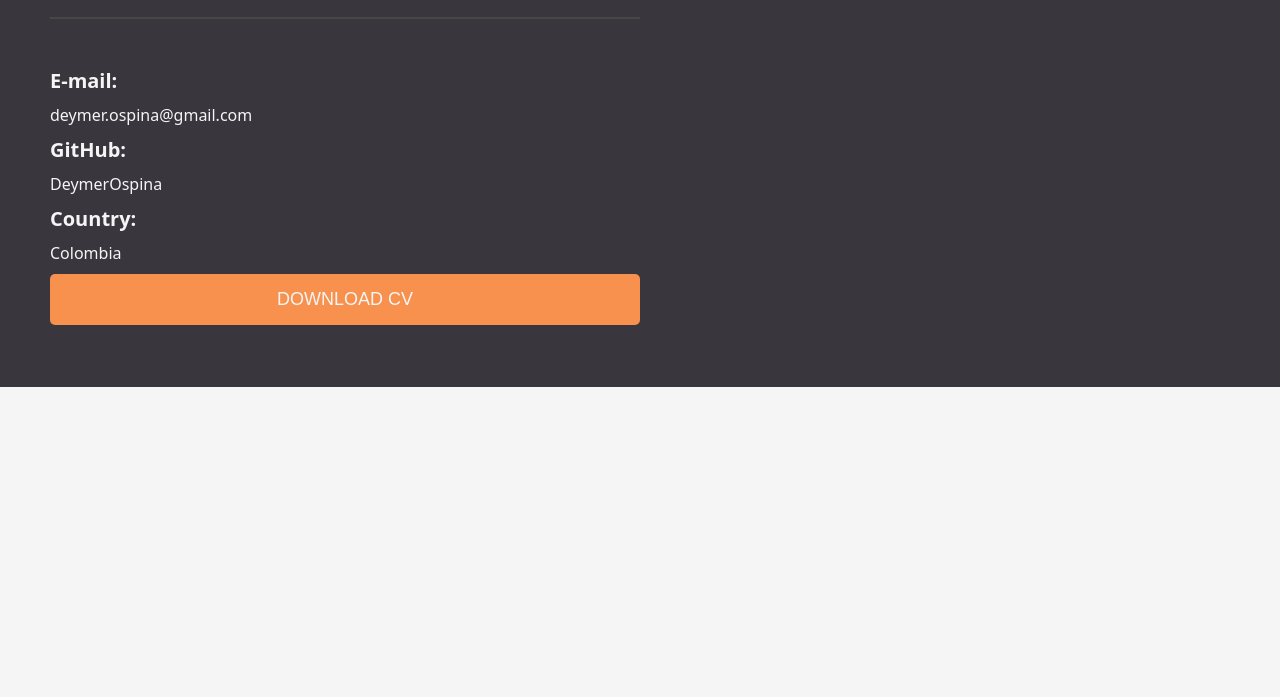
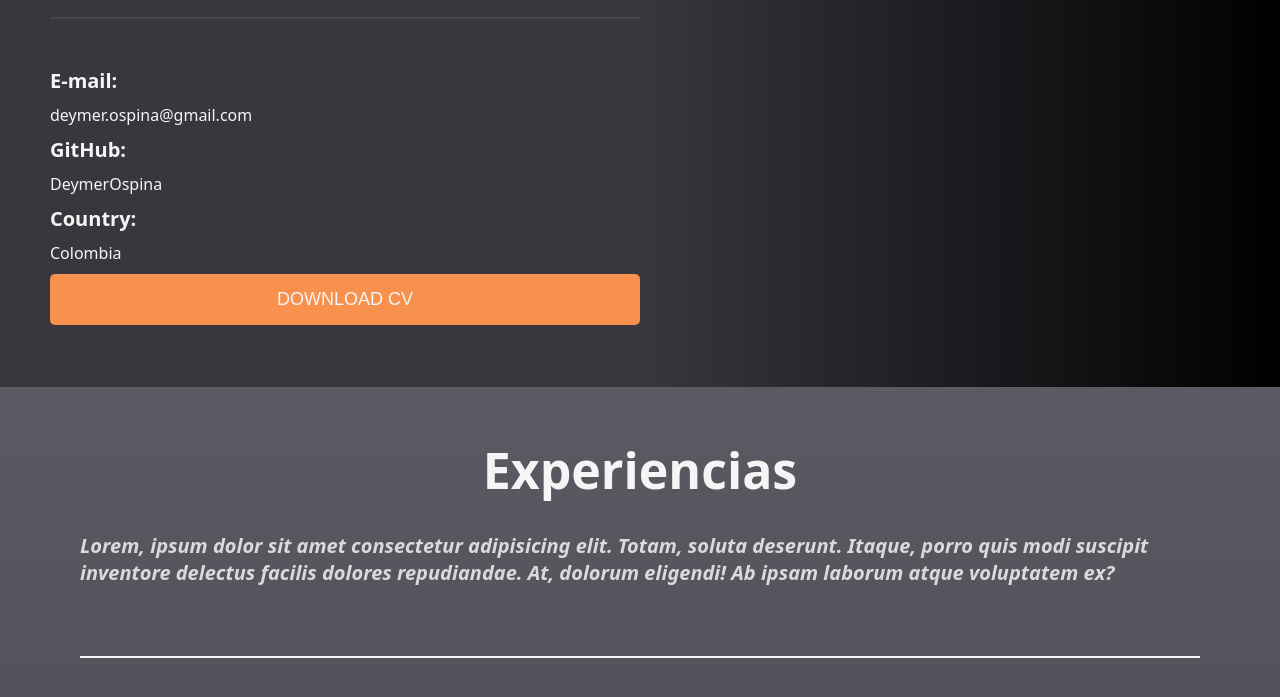
Before and after one commit to DeyOsp/Portafolio, a plain HTML site: page index.html in a window 1280 px wide. Shown: the part 373-1070 px from the top of the page. Before the commit the page ends 800 px from the top, so only its background shows below. Drawn offline with Linux system fonts and the light colour scheme.

Commit message:
En el HTML se creo el div padre 'exp-container' con sus div hijos, esto para agregar mas contenido de forma separada, ademas de esto se añadieron estilos para este contenedor y sus contenedores, se uso una funcion 'background: linear-gradient()' para tener un degradado en los diseños, este tambien se aplico para el contenedor 'presentation-container2' se dividieron estos contenedores para que solo le aplicara a 1.

```diff
--- a/css/styles.css
+++ b/css/styles.css
@@ -24,11 +24,19 @@ body {
   height: 700px;
 }
 
-#presentation-container {
+#presentation-container1 {
   display: flex;
   width: 50%;
   height: 100%;
   flex-direction: column;
+}
+
+#presentation-container2 {
+  display: flex;
+  width: 50%;
+  height: 100%;
+  flex-direction: column;
+  background: linear-gradient(to right, #39363e 0%, black 100%);
 }
 
 #info-container1 {
@@ -88,6 +96,40 @@ span {
   transition: 0.2s;
 }
 
-/* header */
+/* experiencia */
+
+#exp-container {
+  display: flex;
+  width: 100%;
+  height: 2000px;
+  background: linear-gradient(to bottom, #5d5962 0%, #2d2933 100%);
+  flex-direction: column;
+}
+
+#exp-title {
+  display: flex;
+  width: 100%;
+  height: 320px;
+  flex-direction: column;
+  justify-content: center;
+  align-items: center;
+  padding: 0px 80px;
+  color: whitesmoke;
+}
+
+#exp-title p {
+  color: #dbd9dd;
+  font-size: 20px;
+  font-style: italic;
+  font-weight: bold;
+  padding-top: 28px;
+}
+
+#exp-title span {
+  margin-top: 70px;
+  border: 1px solid whitesmoke;
+  width: 100%;
+}
+
 
 /* footer */
--- a/index.html
+++ b/index.html
@@ -10,7 +10,7 @@
   <body>
     <div id="portafolio-nav">Portafolio</div>
     <div id="presentation">
-      <div id="presentation-container">
+      <div id="presentation-container1">
         <div id="info-container1">
           <h4>I'm a Software Developer</h4>
           <h1>Deymer <br />Ospina</h1>
@@ -26,7 +26,24 @@
           <button id="buttom-cv">DOWNLOAD CV</button>
         </div>
       </div>
-      <div id="presentation-container"></div>
+      <div id="presentation-container2"></div>
+    </div>
+    <div id="exp-container">
+      <div id="exp-title">
+        <h1>Experiencias</h1>
+        <p>
+          Lorem, ipsum dolor sit amet consectetur adipisicing elit. Totam,
+          soluta deserunt. Itaque, porro quis modi suscipit inventore delectus
+          facilis dolores repudiandae. At, dolorum eligendi! Ab ipsam laborum
+          atque voluptatem ex?
+        </p>
+        <span></span>
+      </div>
+      <div></div>
+      <div></div>
+      <div></div>
+      <div></div>
+      <div></div>
     </div>
   </body>
 </html>
```
